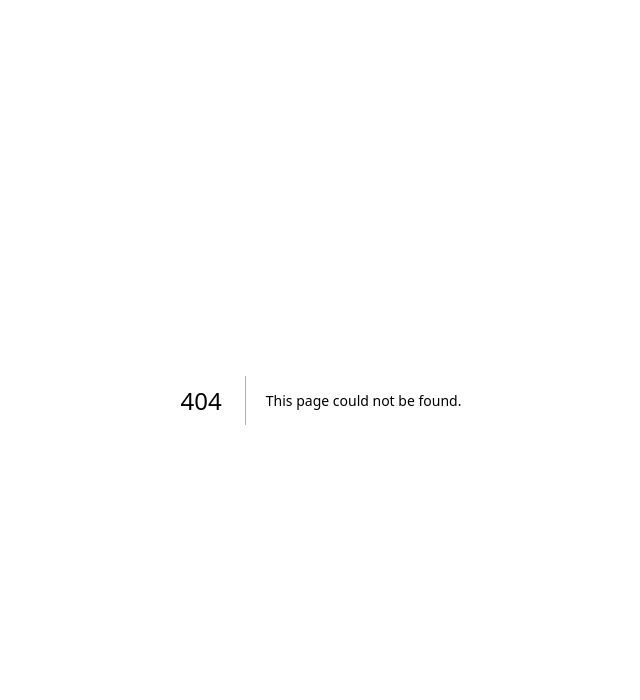
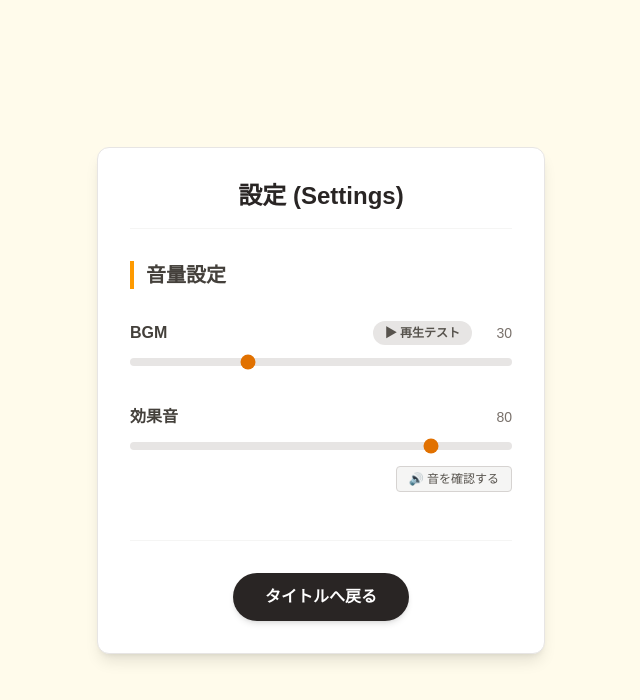
Before and after one commit to D-Treasure0712/hackathon-2025, a Next.js app in the folder frontend/: page /settings in a window 1280 px wide. Before the commit this address had no page. Shown: the top 700 px of the page, without its empty margins (319-959 px from the left). Built offline with nearby package versions, Linux system fonts and the light colour scheme.

Commit message:
設定画面の作成および対局画面用BGMの追加

```diff
--- /dev/null
+++ b/frontend/app/game/components/BackgroundMusic.tsx
@@ -0,0 +1,44 @@
+'use client';
+
+import { useEffect, useRef } from 'react';
+
+// このコンポーネントは、画面には何も表示せず「BGMを流す」
+export default function BackgroundMusic() {
+  // 音楽プレイヤーを保持する
+  const audioPlayer = useRef<HTMLAudioElement | null>(null);
+
+  // 画面が表示された時に1回だけ実行されます
+  useEffect(() => {
+    // 1. 音楽ファイルを準備
+    // ※設定画面と同じファイルパスを指定
+    const audio = new Audio('/sounds/覗くは朧月.mp3');
+    audio.loop = true; // BGMなのでループ再生させます
+    audioPlayer.current = audio;
+
+    // 2. 設定画面で保存した音量データを読み込む
+    const savedVolume = localStorage.getItem('shogi_bgm_volume');
+
+    // データがあればその音量に、なければ小さめ(30%)に設定
+    if (savedVolume) {
+      audio.volume = Number(savedVolume) / 100;
+    } else {
+      audio.volume = 0.3;
+    }
+
+    // 3. 再生スタート！
+    // ※ブラウザによっては自動再生がブロックされることがありますが、
+    // ユーザーが「対局開始」ボタンなどを押して遷移してきた直後なら鳴ります
+    audio.play().catch((err) => {
+      console.log('自動再生がブロックされました:', err);
+    });
+
+    // 4. お片付け（画面を離れる時に音楽を止める）
+    return () => {
+      audio.pause();
+      audioPlayer.current = null;
+    };
+  }, []);
+
+  // この部品は音を鳴らすだけなので、画面には何も表示しません
+  return null;
+}
--- a/frontend/app/game/page.tsx
+++ b/frontend/app/game/page.tsx
@@ -2,12 +2,16 @@
  * 対局画面
  * 将棋盤を表示し、対局を行う画面
  */
+import BackgroundMusic from './components/BackgroundMusic';
 
 import { ShogiBoard, INITIAL_BOARD_STATE } from '../components/shogi';
 
 export default function GamePage() {
   return (
     <div className="flex min-h-screen flex-col items-center justify-center bg-zinc-50 dark:bg-black p-4">
+      {/* BGM */}
+      <BackgroundMusic />
+
       <main className="flex flex-col items-center justify-center gap-8 w-full max-w-2xl">
         {/* ページタイトル */}
         <h1 className="text-2xl sm:text-3xl font-bold text-black dark:text-white">
--- /dev/null
+++ b/frontend/app/settings/components/SoundSettings.tsx
@@ -0,0 +1,169 @@
+'use client';
+
+import { useState, useRef, useEffect } from 'react';
+
+export default function SoundSettings() {
+  // === 状態管理（State） ===
+  // 画面に表示する数値や、再生中かどうかのフラグです。
+  // set〇〇を使うと、値が更新されて画面の見た目も変わります。
+  const [bgmVolume, setBgmVolume] = useState<number>(30);
+  const [seVolume, setSeVolume] = useState<number>(80);
+  const [isPlayingBgm, setIsPlayingBgm] = useState<boolean>(false);
+
+  // === プレイヤーの保持（Ref） ===
+  // 音楽ファイルの実体です。画面が再描画されてもリセットされない「箱」に入れておきます。
+  const bgmPlayer = useRef<HTMLAudioElement | null>(null);
+  const sePlayer = useRef<HTMLAudioElement | null>(null);
+
+  // === 初期設定（Effect） ===
+  // 画面が開かれた瞬間に「1回だけ」実行されます。
+  useEffect(() => {
+    // 1. 音声ファイルをセット
+    bgmPlayer.current = new Audio('/sounds/覗くは朧月.mp3');
+    bgmPlayer.current.loop = true; // BGMはループ再生
+    sePlayer.current = new Audio('/sounds/将棋の駒を打つ.mp3');
+
+    // 2. ブラウザの保存データ（localStorage）があれば読み込む
+    const savedBgmVolume = localStorage.getItem('shogi_bgm_volume');
+    if (savedBgmVolume) {
+      const volumeNum = Number(savedBgmVolume);
+      setBgmVolume(volumeNum);
+      bgmPlayer.current.volume = volumeNum / 100; // 音量は0.0~1.0で指定
+    } else {
+      bgmPlayer.current.volume = 30 / 100; // データがなければ初期値
+    }
+
+    // SEも同様に読み込み
+    const savedSeVolume = localStorage.getItem('shogi_se_volume');
+    if (savedSeVolume) {
+      setSeVolume(Number(savedSeVolume));
+    }
+
+    // 3. お片付け（画面を閉じた時に音を止める）
+    return () => {
+      if (bgmPlayer.current) {
+        bgmPlayer.current.pause();
+        bgmPlayer.current = null;
+      }
+    };
+  }, []);
+
+  // === 操作時の処理 ===
+
+  // BGMスライダーを動かした時
+  const handleBgmChange = (e: React.ChangeEvent<HTMLInputElement>) => {
+    const newVolume = Number(e.target.value);
+    setBgmVolume(newVolume); // 画面の数値を更新
+
+    // ここでブラウザに保存（次回アクセス時に設定を引き継ぐため）
+    localStorage.setItem('shogi_bgm_volume', newVolume.toString());
+
+    // 実際に鳴っている音量も即座に変更
+    if (bgmPlayer.current) {
+      bgmPlayer.current.volume = newVolume / 100;
+    }
+  };
+
+  // 再生・停止ボタンを押した時
+  const toggleBgm = () => {
+    if (!bgmPlayer.current) return;
+    if (isPlayingBgm) {
+      bgmPlayer.current.pause();
+      setIsPlayingBgm(false);
+    } else {
+      bgmPlayer.current.volume = bgmVolume / 100;
+      bgmPlayer.current.play().catch(e => console.error("再生エラー:", e));
+      setIsPlayingBgm(true);
+    }
+  };
+
+  // SEスライダーを動かした時
+  const handleSeChange = (e: React.ChangeEvent<HTMLInputElement>) => {
+    const newVolume = Number(e.target.value);
+    setSeVolume(newVolume);
+    localStorage.setItem('shogi_se_volume', newVolume.toString());
+  };
+
+  // 音確認ボタンを押した時
+  const playTestSe = () => {
+    if (sePlayer.current) {
+      sePlayer.current.volume = seVolume / 100;
+      sePlayer.current.currentTime = 0; // 連打できるように再生位置をリセット
+      sePlayer.current.play().catch(e => console.error("再生エラー:", e));
+    }
+  };
+
+  // === 見た目（JSX） ===
+  return (
+    <div className="space-y-8">
+      {/* 見出し */}
+      <h2 className="text-xl font-bold text-stone-700 border-l-4 border-amber-500 pl-3">
+        音量設定
+      </h2>
+
+      {/* --- BGMの設定エリア --- */}
+      <div className="space-y-2">
+        <div className="flex justify-between items-center mb-1">
+          <label htmlFor="bgm-slider" className="font-semibold text-stone-700">
+            BGM
+          </label>
+          <div className="flex items-center gap-2">
+            {/* 再生ボタン */}
+            <button
+              onClick={toggleBgm}
+              className={`text-xs px-3 py-1 rounded-full transition-colors font-bold ${
+                isPlayingBgm
+                  ? "bg-amber-600 text-white hover:bg-amber-700"
+                  : "bg-stone-200 text-stone-600 hover:bg-stone-300"
+              }`}
+            >
+              {isPlayingBgm ? "■ 停止" : "▶ 再生テスト"}
+            </button>
+            <span className="text-stone-500 text-sm w-8 text-right">
+              {bgmVolume}
+            </span>
+          </div>
+        </div>
+        {/* スライダー本体 */}
+        <input
+          id="bgm-slider"
+          type="range"
+          min="0"
+          max="100"
+          value={bgmVolume}
+          onChange={handleBgmChange}
+          className="w-full h-2 bg-stone-200 rounded-lg appearance-none cursor-pointer accent-amber-600"
+        />
+      </div>
+
+      {/* --- 効果音の設定エリア --- */}
+      <div className="space-y-2">
+        <div className="flex justify-between items-center mb-1">
+          <label htmlFor="se-slider" className="font-semibold text-stone-700">
+            効果音
+          </label>
+          <span className="text-stone-500 text-sm w-8 text-right">
+            {seVolume}
+          </span>
+        </div>
+        <input
+          id="se-slider"
+          type="range"
+          min="0"
+          max="100"
+          value={seVolume}
+          onChange={handleSeChange}
+          className="w-full h-2 bg-stone-200 rounded-lg appearance-none cursor-pointer accent-amber-600"
+        />
+        <div className="flex justify-end mt-2">
+          <button
+            onClick={playTestSe}
+            className="text-xs bg-stone-100 hover:bg-stone-200 text-stone-600 px-3 py-1 rounded transition-colors border border-stone-300"
+          >
+            🔊 音を確認する
+          </button>
+        </div>
+      </div>
+    </div>
+  );
+}
--- /dev/null
+++ b/frontend/app/settings/page.tsx
@@ -0,0 +1,48 @@
+'use client';
+
+import Link from 'next/link';
+// 作成した部品をインポートします
+import SoundSettings from './components/SoundSettings';
+
+// 将来増えるかもしれない部品のインポート例
+// import GameSettings from './_components/GameSettings';
+
+export default function SettingsPage() {
+  return (
+    <div className="min-h-screen bg-amber-50 flex flex-col items-center justify-center p-4">
+      {/* 設定画面の外枠（白いカード） */}
+      <div className="bg-white w-full max-w-md rounded-xl shadow-lg p-8 border border-stone-200">
+
+        {/* ページ全体のタイトル */}
+        <h1 className="text-2xl font-bold text-stone-800 mb-8 text-center border-b pb-4 border-stone-100">
+          設定 (Settings)
+        </h1>
+
+        {/* ここに設定項目（コンポーネント）を積み上げていきます */}
+        <div className="space-y-12">
+
+          {/* 1. 音量設定ブロック */}
+          <SoundSettings />
+
+          {/* 2. 将来追加する対局設定ブロック（例） */}
+          {/* <GameSettings /> */}
+
+          {/* 3. 将来追加する表示設定ブロック（例） */}
+          {/* <DisplaySettings /> */}
+
+        </div>
+
+        {/* --- 戻るボタン --- */}
+        <div className="mt-12 flex justify-center border-t pt-8 border-stone-100">
+          <Link
+            href="/"
+            className="bg-stone-800 hover:bg-stone-700 text-white font-bold py-3 px-8 rounded-full transition-all shadow-md active:scale-95"
+          >
+            タイトルへ戻る
+          </Link>
+        </div>
+
+      </div>
+    </div>
+  );
+}
```
Also changed, not shown: 2 other files (tests, documents, lock files or other folders).
